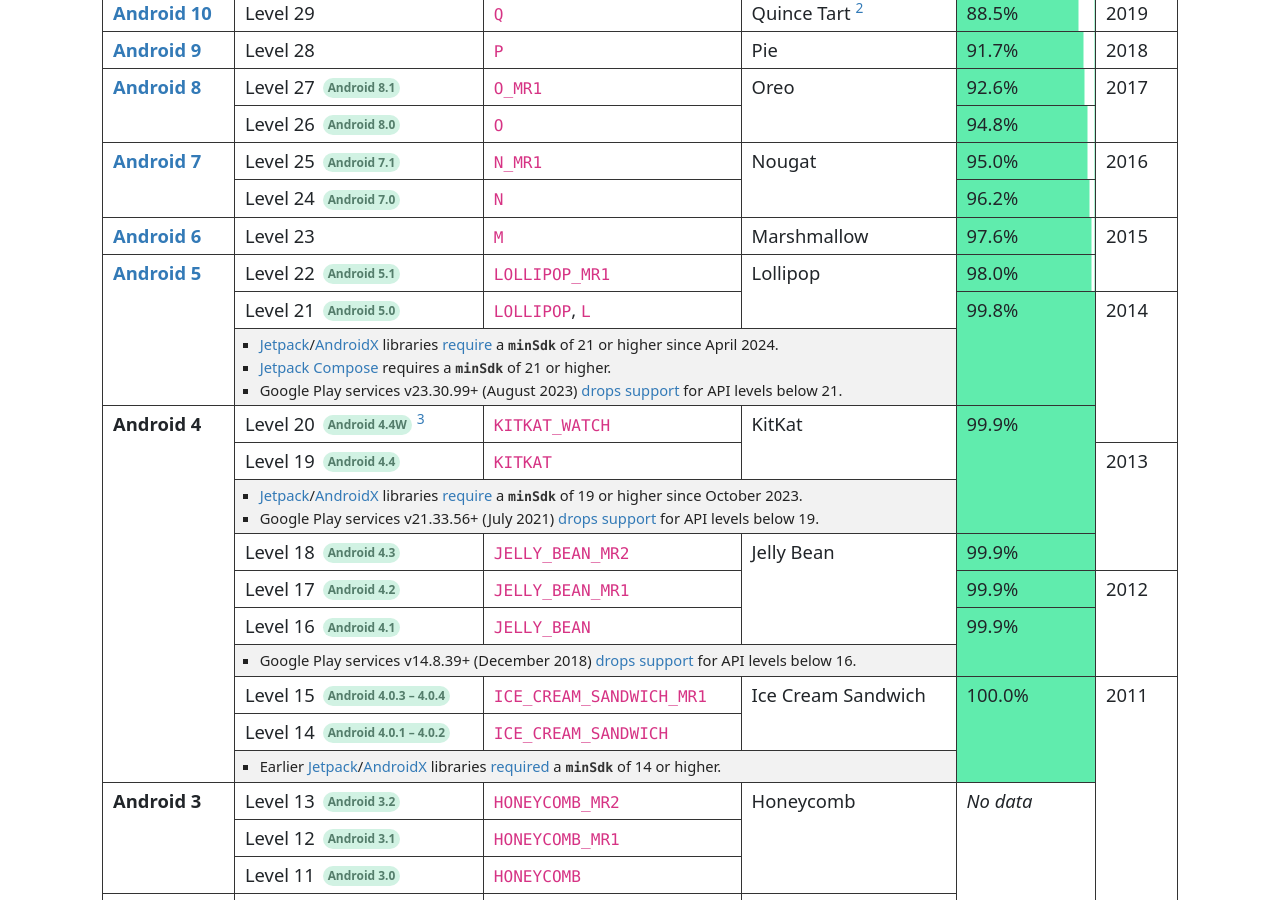
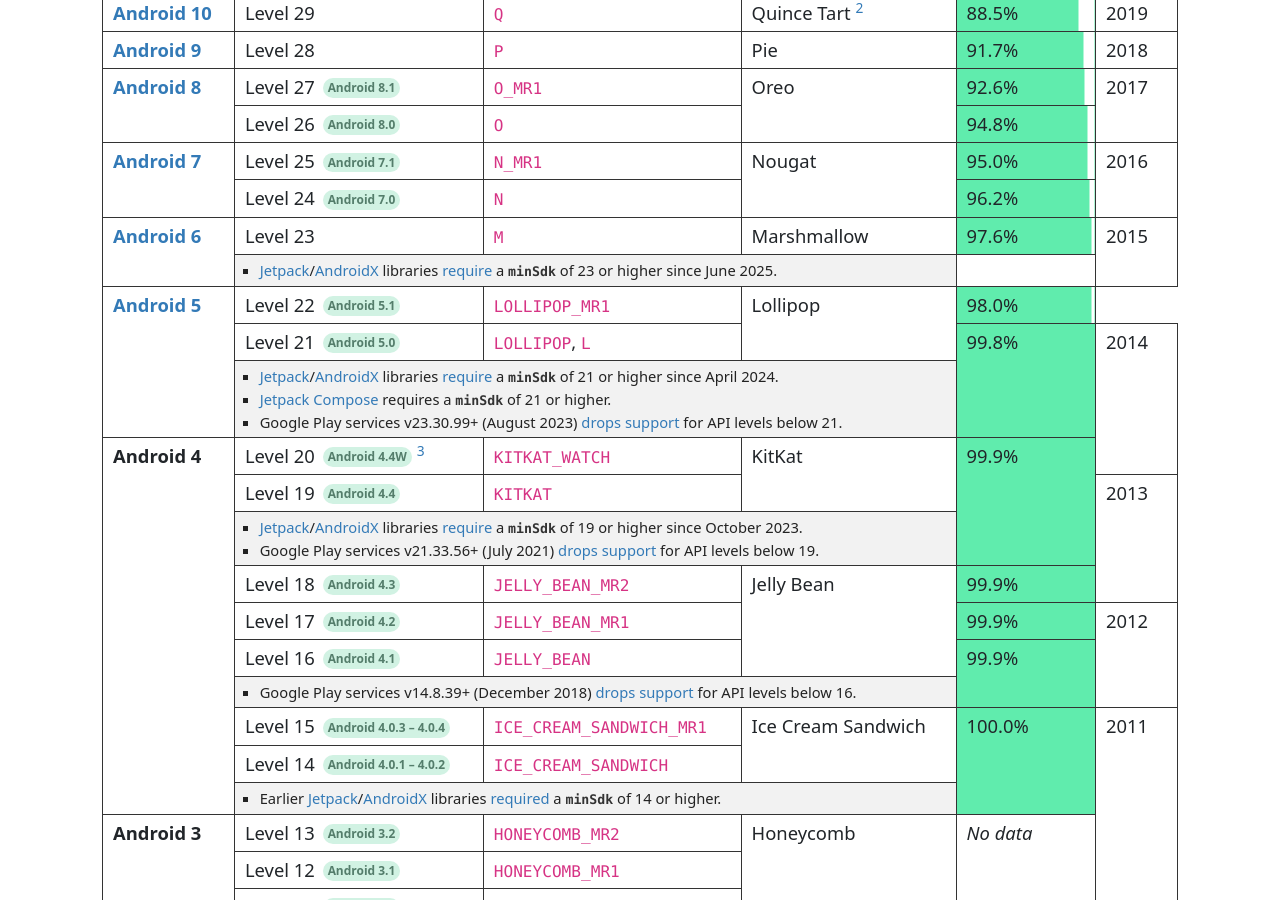
Before and after one commit to ebelinski/apilevels, a Jekyll site: the page built from index.md, in a window 1280 px wide and 900 px high, scrolled down 601 px. Built offline with Jekyll 4.4.1, drawn with Linux system fonts in a browser that asks for light colours; comment, search, counter and statistics services are not loaded.

Commit message:
Update AndroidX Jetpack minSDK requirement

```diff
--- a/index.md
+++ b/index.md
@@ -173,7 +173,7 @@
     {% include progress-cell.html rowspan=1 percentage=96.2 %}
   </tr>
   <tr>
-    <td>
+    <td rowspan="2">
       <b><a href="https://developer.android.com/about/versions/marshmallow">Android 6</a></b>
     </td>
     <td>Level 23</td>
@@ -181,6 +181,11 @@
     <td>Marshmallow</td>
     {% include progress-cell.html rowspan=1 percentage=97.6 %}
     <td rowspan="2">2015</td>
+  </tr>
+  <tr class="table-notes"><td colspan="3">
+      <ul>
+        <li><a href="https://developer.android.com/jetpack">Jetpack</a>/<a href="https://developer.android.com/jetpack/androidx">AndroidX</a> libraries <a href="https://developer.android.com/jetpack/androidx/versions#version-table">require</a> a <code>minSdk</code> of 23 or higher since June 2025.</li>              </ul>
+    </td>
   </tr>
   <tr>
     <td rowspan="3">
```
